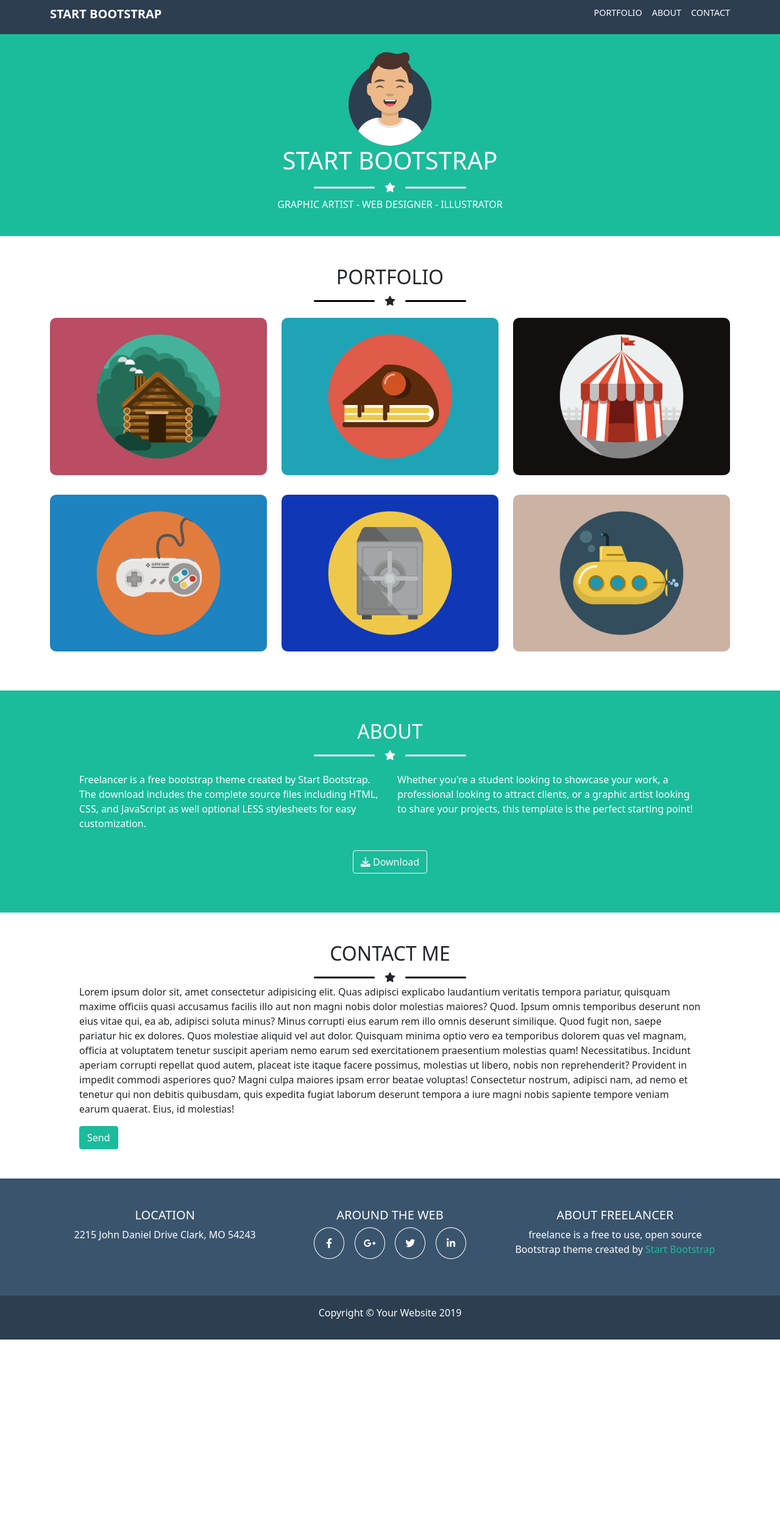
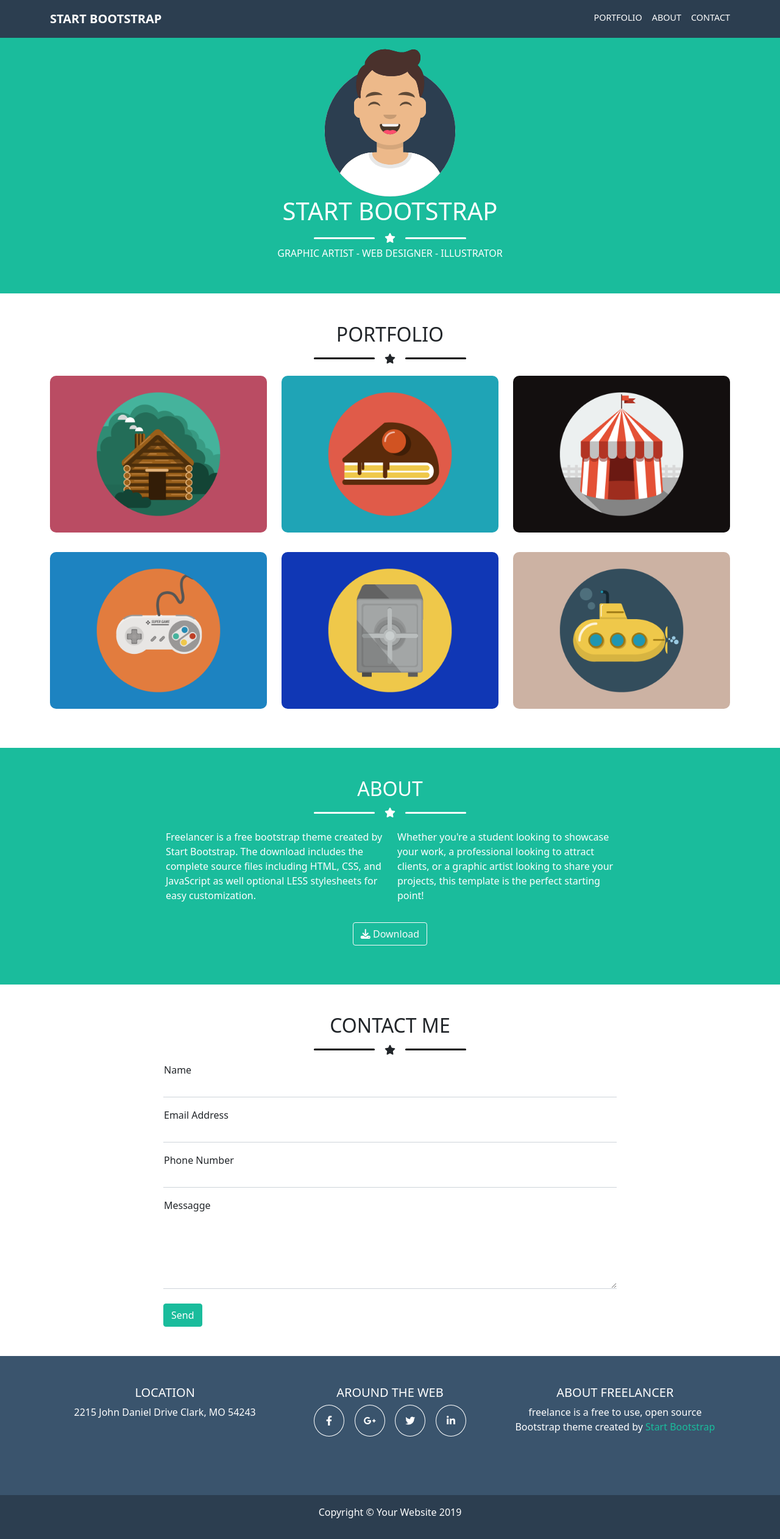
Before and after one commit to meta-ela/html-css-bootstrap-freelancer, a plain HTML site: page index.html in a window 1280 px wide. Shown: the whole page at 61% size. Before the commit the page ends 2196 px from the top, so only its background shows below. Drawn offline with nearby package versions, Linux system fonts and the light colour scheme.

Commit message:
Completed

```diff
--- a/css/style.css
+++ b/css/style.css
@@ -8,12 +8,24 @@
 */
 
 :root {
-    --color-darkblue: #2c3e50;
-    --color-green: #1abc9c;
-    --color-blue: #3a546d;
+    --bs-primary: #1abc9c;
+    --bs-primary-rgb: 26,188,156;
+
+    --bs-secondary: #3a546d;
+    --bs-secondary-rgb: 58,84,109;
+
+    --bs-dark: #2c3e50;
+    --bs-dark-rgb: 44,62,80;
+
 }
 
 
+header {
+    position: fixed;
+    width: 100%;
+    top: 0;
+    z-index: 999;
+}
 
 
 ul li {
@@ -27,12 +39,12 @@ li a {
 }
 
 .menu-list:hover a {
-    color: var(--color-green);
+    color: var(--bs-primary);
     text-decoration: underline;
 }
 
 .avatar-img {
-    width: 150px;
+    height: 250px;
 }
 
 .bar {
@@ -46,18 +58,20 @@ li a {
     background-color: black;
 }
 
-.btn.btn-success {
-    background-color: var(--color-green);
-    border-color: var(--color-green);
+.btn-primary {
+    background-color: var(--bs-primary);
+    border-color: var(--bs-primary);
 }
 
-.btn.btn-success:hover {
-    background-color: #2cf7ce;
-    color: var(--color-darkblue);
+.btn.btn-primary:hover {
+    background-color: #13947a;
+    border-color: #1abc9c;
 }
 
-.text-white {
-    color: white;
+.btn-primary:focus:active {
+    box-shadow: 0 0 0 0.25rem rgb(26 188 156 / 50%);
+    background-color:#13947a;
+    border-color: #13947a;
 }
 
 .card-portfolio {
@@ -67,6 +81,38 @@ li a {
     margin: 1rem 0rem;
 }
 
+.card-portfolio:hover {
+    box-shadow: 0 0 0 0.25rem rgb(26 188 156 / 50%);
+    animation: shake 1s infinite;
+}
+
+@keyframes shake {
+    0% {
+        transform: translate(1px, 1px);
+        transform: rotate(0deg);
+    }
+
+    40% {
+        transform: translate(1px, -1px);
+        transform: rotate(1deg);
+    }
+
+    60% {
+        transform: translate(-3px, 1px);
+        transform: rotate(0deg);
+    }
+
+    80% {
+        transform: translate(-1px, -1px);
+        transform: rotate(1deg);
+    }
+
+    100% {
+        transform: translate(1px, -2px);
+        transform: rotate(-1deg);
+    }
+}
+
 .card-about {
     background-color: transparent;
     margin: 1rem 0rem;
@@ -74,11 +120,11 @@ li a {
 
 .footer-link {
     text-decoration: none;
-    color: var(--color-green);
+    color: var(--bs-primary);
 }
 
 .footer-link:hover {
-    color: var(--color-green);
+    color: var(--bs-primary);
     text-decoration: underline;
 }
 
@@ -104,26 +150,41 @@ li a {
     color: white;
 }
 
-.round:hover{
-    border-color: var(--color-green);
-    transform: scale(1.1);
+.round:hover .link-icon{
+    color: var(--bs-primary);
 }
 
-.round:hover .link-icon{
-    color: var(--color-green);
+.round:hover{
+    border-color: var(--bs-primary);
+    transform: scale(1.1);
+    color: var(--bs-primary);
 }
 
-
-
-/* classi variabili di root */
-.color-darkblue {
-    background-color: var(--color-darkblue);
+.form-control {
+    border-top: 0;
+    border-left: 0;
+    border-right: 0;
+    border-radius: 0;
 }
 
-.color-green {
-    background-color: var(--color-green);
+.form-control:active  {
+    color: var(--bs-primary);
+    background-color: #fff;
+    border-color: var(--bs-primary);
+    outline: 0;
+    box-shadow: 0 0 0 0.25rem rgb(26 188 156 / 50%);
+    border-radius: .25rem;
 }
 
-.color-blue {
-    background-color: var(--color-blue);
+.form-control:focus {
+    color: var(--bs-primary);
+    background-color: #fff;
+    border-color: var(--bs-primary);
+    outline: 0;
+    box-shadow: 0 0 0 0.25rem rgb(26 188 156 / 50%);
+    border-radius: .25rem;
 }
+
+.form-floating>label {
+    padding: .5rem .75rem;
+}
--- a/index.html
+++ b/index.html
@@ -13,18 +13,21 @@
 <body>
     <!-- Header e navbar della pagina -->
     <header>
-        <div class="py-2 color-darkblue">
+        <div class="py-2 bg-dark">
             <nav>
                 <div class="container">
-                    <div class="text-white d-flex justify-content-between">
+                    <div class="text-white d-flex justify-content-between py-2">
                         <!-- prova di text bootstrap -->
                         <div class="text-uppercase fs-5 fw-bold">start bootstrap</div>
-                        <div>
-                            <ul class="d-flex gap-3">
+                        <div class="d-sm-none d-md-block">
+                            <ul class="d-flex gap-3 mb-0 ps-0">
                                 <li class="menu-list"><a class="py-3" href="#">PORTFOLIO</a></li>
                                 <li class="menu-list"><a class="py-3" href="#">ABOUT</a></li>
                                 <li class="menu-list"><a class="py-3" href="#">CONTACT</a></li>
                             </ul>
+                        </div>
+                        <div class="d-md-none ">
+                            <i class="fa-solid fa-bars"></i>
                         </div>
                     </div>
                 </div>
@@ -34,13 +37,13 @@
 
     <!-- contenuto principale della pagina -->
     <main>
-        <!-- sezione verde con Avatar  e titolo-->
-        <div class="py-4 color-green">
+        <!-- sezione verde con Avatar e titolo-->
+        <div class="py-5 mt-4 bg-primary">
             <div class="container">
                 <div class="d-flex justify-content-center">
                     <div>
-                        <div class="d-flex justify-content-center">
-                            <img class="avatar-img" src="img/avatar.svg" alt="...">
+                        <div class="d-flex justify-content-center avatar-img">
+                            <img src="img/avatar.svg" alt="...">
                         </div>
                         <div class="text-center text-white">
                             <h1>START BOOTSTRAP</h1>
@@ -49,7 +52,7 @@
                                 <div><i class="fa-solid fa-star"></i></div>
                                 <div class="bar"></div>
                             </div>
-                            <P class="pt-1">GRAPHIC ARTIST - WEB DESIGNER - ILLUSTRATOR</P>
+                            <h6 class="pt-1">GRAPHIC ARTIST - WEB DESIGNER - ILLUSTRATOR</h6>
                         </div>
                     </div>
                 </div>
@@ -103,7 +106,7 @@
         </div>
 
         <!-- sezione verde About (2 colonne)-->
-        <div class="py-5 color-green">
+        <div class="py-5 bg-primary">
             <div class="container">
                 <div class="text-center text-white">
                     <h2>ABOUT</h2>
@@ -113,8 +116,9 @@
                         <div class="bar"></div>
                     </div>
                 </div>
-                <div class="row px-5">
-                    <div class="col-md-6">
+                <div class="row d-flex">
+                    <div class="col-sm-2 col-md-2 "></div>
+                    <div class="col-sm-8 col-md-4 ">
                         <div class="card-about text-white">
                             <p>
                             Freelancer is a free bootstrap theme created by Start Bootstrap.
@@ -123,7 +127,9 @@
                             </p>
                         </div>
                     </div>
-                    <div class="col-md-6">
+                    <div class="col-sm-2  d-md-none"></div>
+                    <div class="col-sm-2  d-md-none"></div>
+                    <div class="col-sm-8 col-md-4 ">
                         <div class="card-about text-white">
                             <p>
                             Whether you're a student looking to showcase your work, a professional
@@ -132,8 +138,9 @@
                             </p>
                         </div>
                     </div>
+                    <div class="col-sm-2 col-md-2 "></div>
                 </div>
-                <div class="d-flex justify-content-center my-3">
+                <div class="text-center my-3">
                     <button class="btn btn-outline-light">
                         <i class="fa-solid fa-download"></i>
                         Download
@@ -153,15 +160,36 @@
                         <div class="bar bar-black"></div>
                     </div>
                 </div>
-                <div class="px-5">
-                    Lorem ipsum dolor sit, amet consectetur adipisicing elit. Quas adipisci explicabo laudantium veritatis tempora pariatur, quisquam maxime officiis quasi accusamus facilis illo aut non magni nobis dolor molestias maiores? Quod.
-                    Ipsum omnis temporibus deserunt non eius vitae qui, ea ab, adipisci soluta minus? Minus corrupti eius earum rem illo omnis deserunt similique. Quod fugit non, saepe pariatur hic ex dolores.
-                    Quos molestiae aliquid vel aut dolor. Quisquam minima optio vero ea temporibus dolorem quas vel magnam, officia at voluptatem tenetur suscipit aperiam nemo earum sed exercitationem praesentium molestias quam! Necessitatibus.
-                    Incidunt aperiam corrupti repellat quod autem, placeat iste itaque facere possimus, molestias ut libero, nobis non reprehenderit? Provident in impedit commodi asperiores quo? Magni culpa maiores ipsam error beatae voluptas!
-                    Consectetur nostrum, adipisci nam, ad nemo et tenetur qui non debitis quibusdam, quis expedita fugiat laborum deserunt tempora a iure magni nobis sapiente tempore veniam earum quaerat. Eius, id molestias!
-                </div>
-                <div class="px-5 pt-3">
-                    <button class="btn btn-success">Send</button>
+                <div class="rows d-flex">
+                    <div class="col-2 "></div>
+                    <div class="col-8 ">
+                        <form action="">
+                            <div class="form-floating py-2">
+                                <label class="ps-0" for="inputName">Name</label>
+                                <input type="text" class="form-control" id="inputName" required>
+                            </div>
+
+                            <div class="form-floating py-2">
+                                <label class="ps-0" for="inputEmail">Email Address</label>
+                                <input type="email" class="form-control" id="inputEmail" required>
+                            </div>
+
+                            <div class="form-floating py-2">
+                                <label class="ps-0" for="inputPhone">Phone Number</label>
+                                <input type="number" class="form-control" id="inputPhone" required>
+                            </div>
+
+                            <div class="form-floating py-2">
+                                <label class="ps-0" for="Message">Messagge</label>
+                                <textarea class="form-control" id="Message" style="height: 150px;" required></textarea>
+                            </div>
+
+                            <div class="pt-3">
+                                <button class="btn btn-primary">Send</button>
+                            </div>
+                        </form>
+                    </div>
+                    <div class="col-2"></div>
                 </div>
             </div>
         </div>
@@ -170,16 +198,16 @@
     <!-- footer della pagina -->
     <footer>
         <!-- footer chiaro (3 colonne) -->
-        <div class="py-5 color-blue">
+        <div class="py-5 bg-secondary">
             <div class="container">
                 <div class="row px-3">
-                    <div class="col-sm-12 col-md-4">
+                    <div class="col-sm-12 col-md-4 pb-sm-4">
                         <div class="text-center text-white">
                             <h5 class="w-normal">LOCATION</h5>
                             <p>2215 John Daniel Drive Clark, MO 54243</p>
                         </div>
                     </div>
-                    <div class="col-sm-12 col-md-4">
+                    <div class="col-sm-12 col-md-4 pb-sm-5">
                         <div class="footer-icons-box text-center text-white">
                             <h5 class="w-normal">AROUND THE WEB</h5>
                             <div class="footer-icons d-flex justify-center justify-content-between">
@@ -193,7 +221,7 @@
                                     <a class="link-icon" href="#"><i class="fa-brands fa-twitter"></i></a>
                                 </div>
                                 <div class="round">
-                                    <a class="link-icon" href=""><i class="fa-brands fa-linkedin-in"></i></a>
+                                    <a class="link-icon" href="#"><i class="fa-brands fa-linkedin-in"></i></a>
                                 </div>
                             </div>
                         </div>
@@ -209,7 +237,7 @@
         </div>
 
         <!-- footer scuro Copyright -->
-        <div class="py-3 color-darkblue">
+        <div class="py-3 bg-dark">
             <div class="container">
                 <div class="text-center text-white">
                     <p>Copyright &copy; Your Website 2019</p>
```
